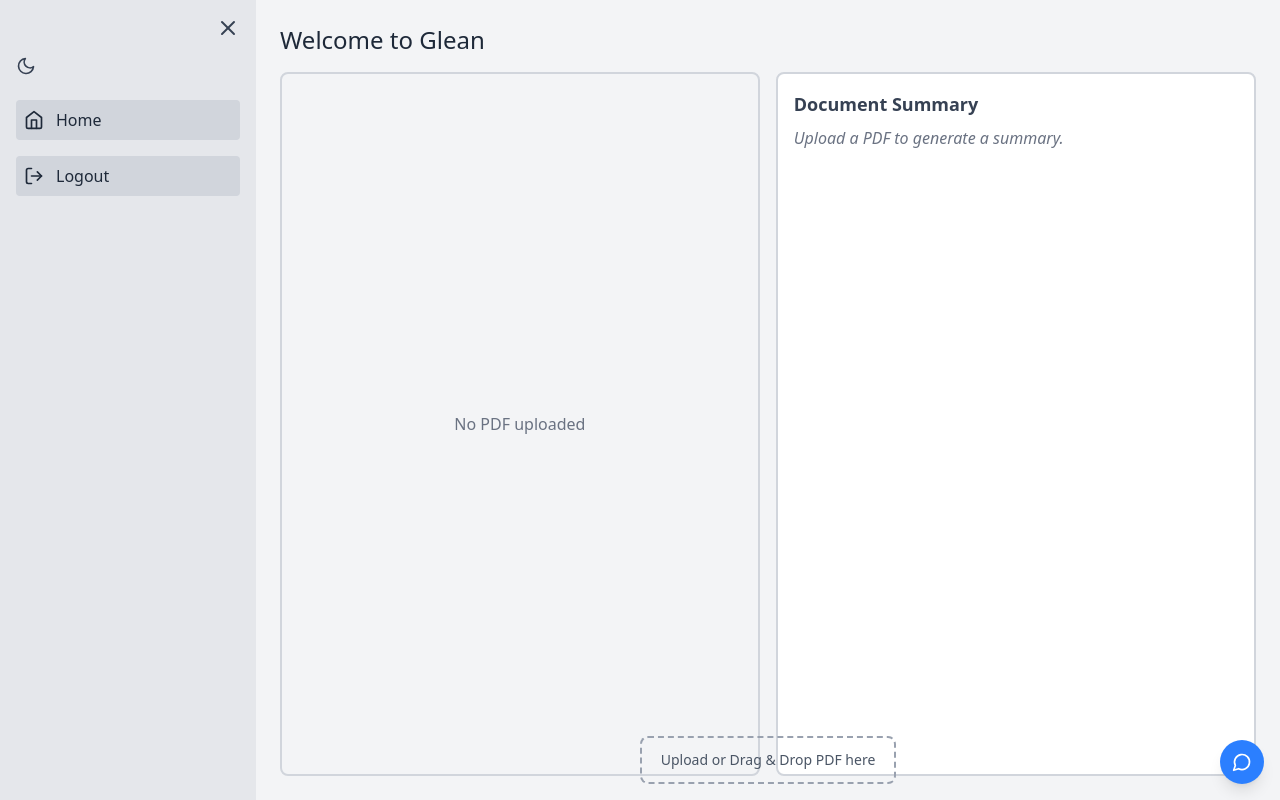
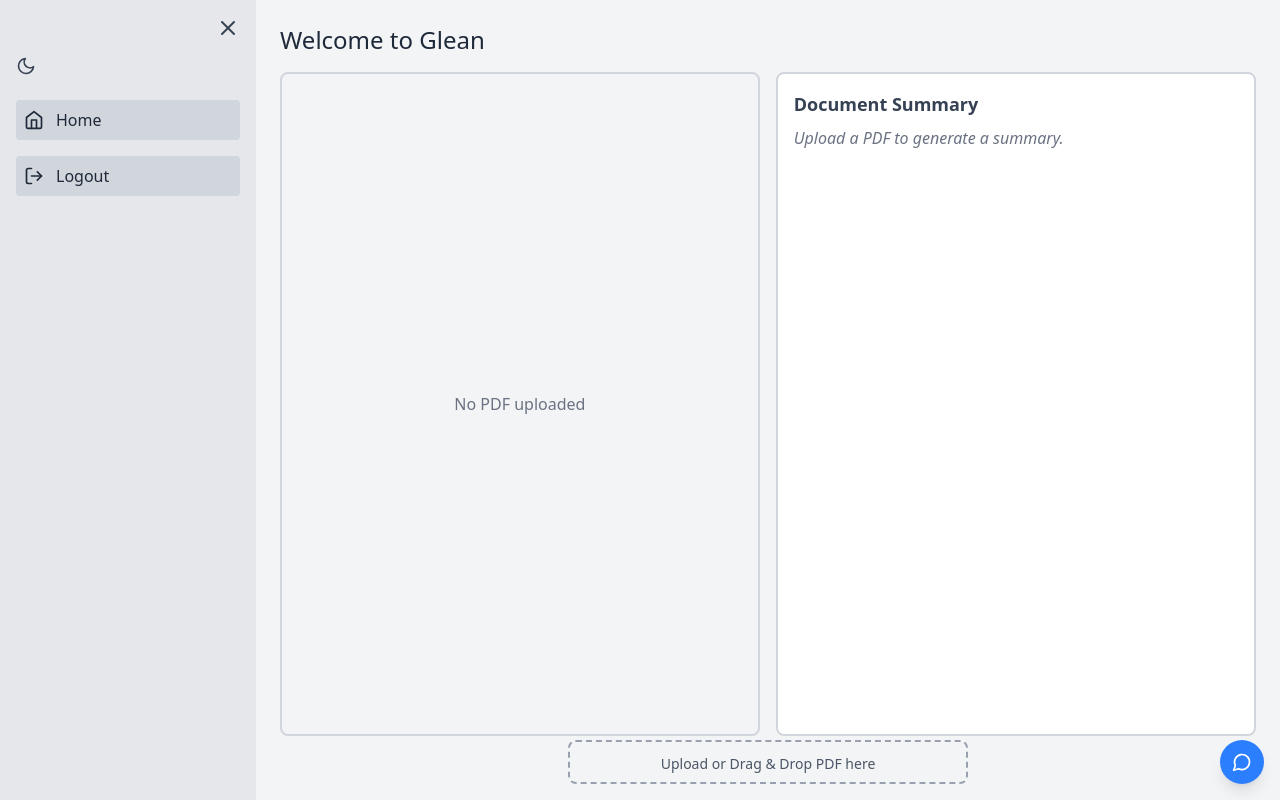
Before and after one commit to RAJWARDHAN-B/Glean, a React (Vite) app in the folder frontend/: page /home in a window 1280 px wide. Built offline with nearby package versions, Linux system fonts and the light colour scheme.

Commit message:
upload option overlap fixed

```diff
--- a/frontend/src/pages/Home.jsx
+++ b/frontend/src/pages/Home.jsx
@@ -31,9 +31,9 @@
         </h1>
 
         {/* Content Section */}
-        <div className="flex flex-1 space-x-4">
+        <div className="mb-10 flex flex-1 space-x-4">
           {/* PDF Viewer (Left Half) */}
-          <div className="w-1/2 h-full border-2 border-gray-300 rounded-lg overflow-hidden">
+          <div className=" w-1/2 h-full border-2 border-gray-300 rounded-lg overflow-hidden">
             {pdfUrl ? (
               <iframe src={pdfUrl} className="w-full h-full" />
             ) : (
@@ -64,7 +64,7 @@
         {/* Centered Upload PDF Button (Small, Non-overlapping) */}
         <div className="absolute bottom-4 left-1/2 transform -translate-x-1/2">
           <div
-            className={`w-64 p-3 border-2 border-dashed border-gray-400 rounded-lg text-center cursor-pointer hover:border-blue-500 transition`}
+            className={`w-100 h-11 p-3 border-2 border-dashed border-gray-400 rounded-lg text-center cursor-pointer hover:border-blue-500 transition`}
             onDragOver={(e) => {
               e.preventDefault();
               setDragging(true);
```
